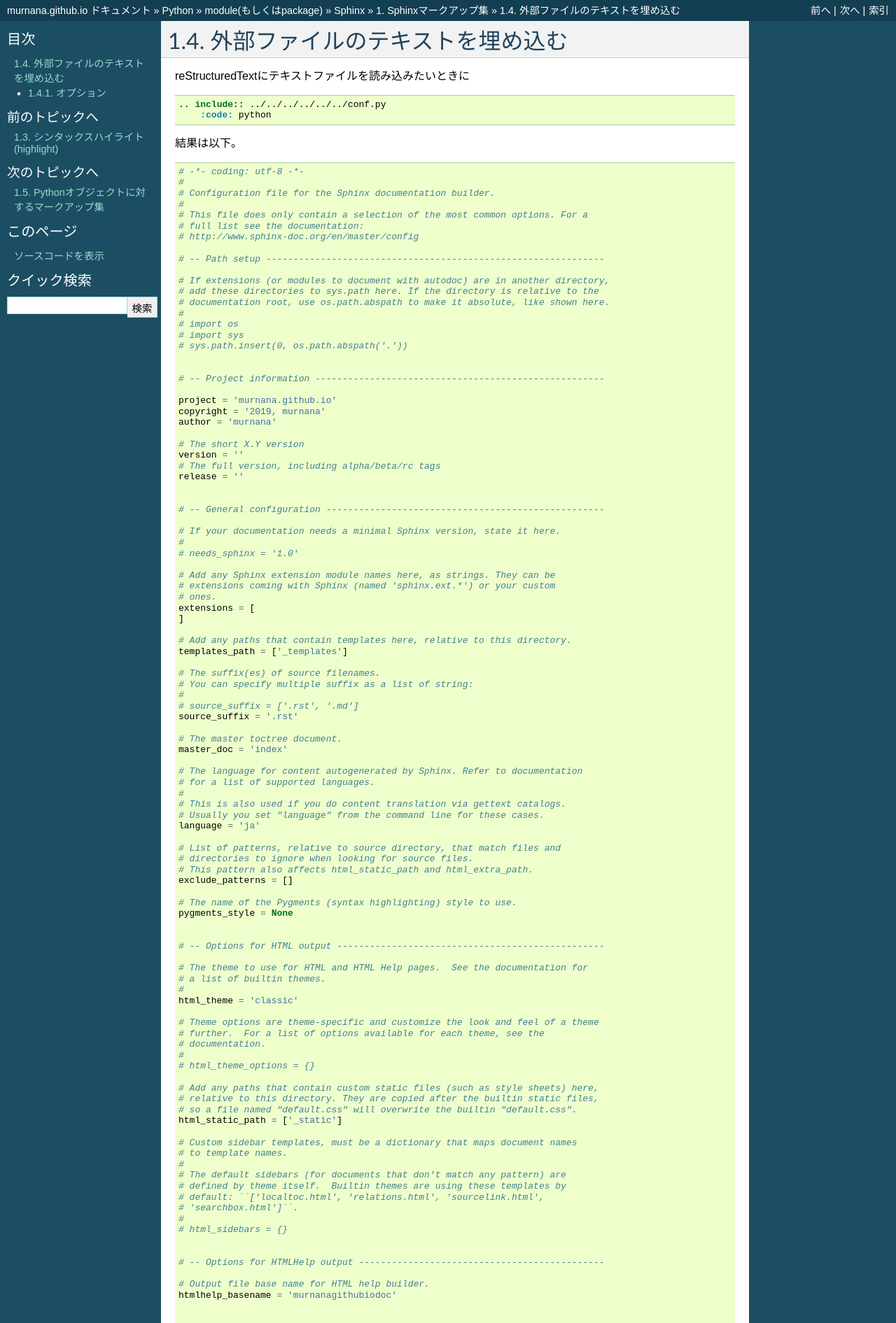
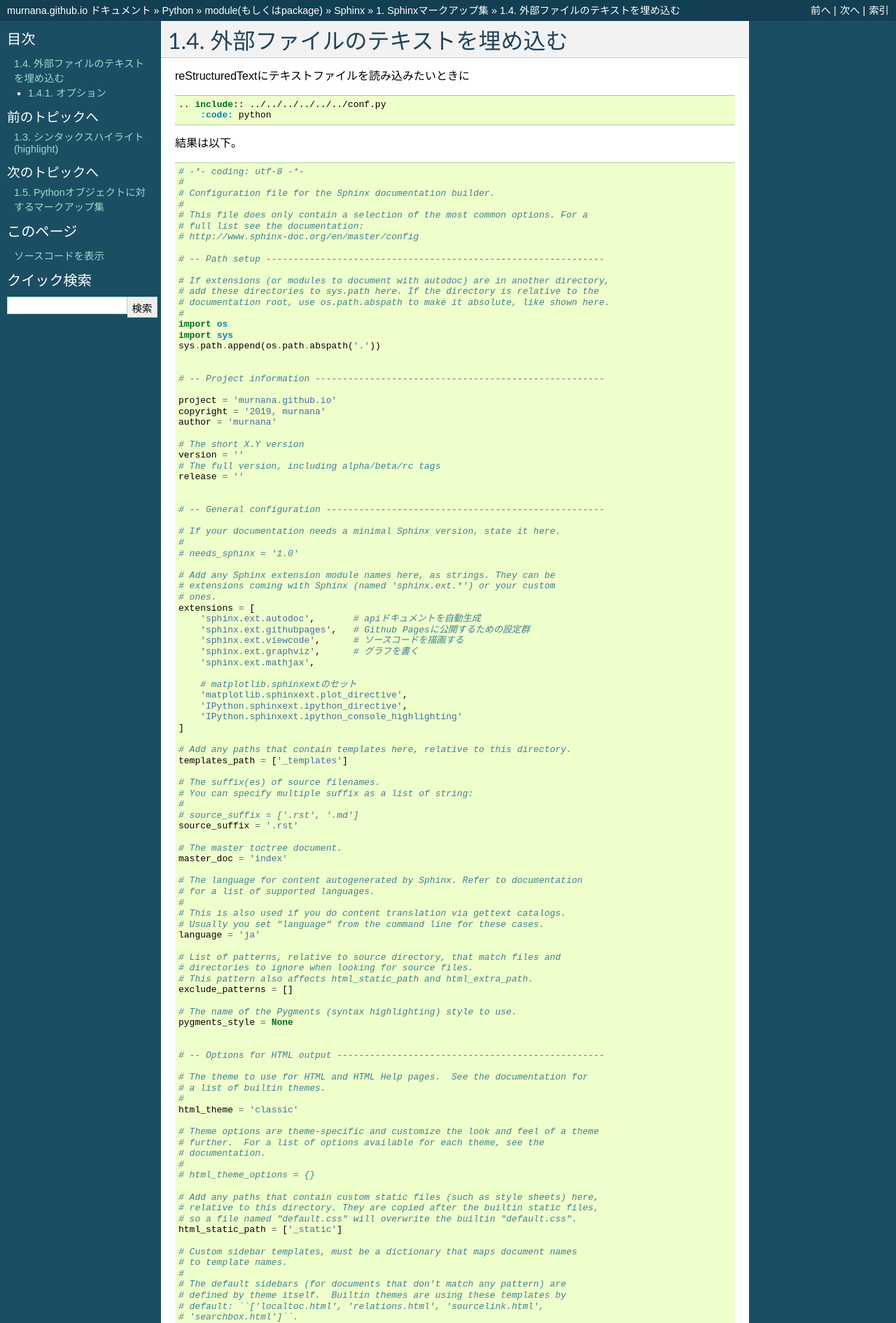
Before and after one commit to murnana/murnana.github.io, a Sphinx documentation site: the page built from source/programing/language/python/modules/sphinx/markup/include.rst, in a window 1280 px wide. Shown: the top 1891 px of the page at 70% size. Built offline with Sphinx 7.4.7, drawn with Linux system fonts in a browser that asks for light colours.

Commit message:
add enviroment

```diff
--- a/source/conf.py
+++ b/source/conf.py
@@ -12,9 +12,9 @@
 # add these directories to sys.path here. If the directory is relative to the
 # documentation root, use os.path.abspath to make it absolute, like shown here.
 #
-# import os
-# import sys
-# sys.path.insert(0, os.path.abspath('.'))
+import os
+import sys
+sys.path.append(os.path.abspath('.'))
 
 
 # -- Project information -----------------------------------------------------
@@ -39,6 +39,16 @@ release = ''
 # extensions coming with Sphinx (named 'sphinx.ext.*') or your custom
 # ones.
 extensions = [
+    'sphinx.ext.autodoc',       # apiドキュメントを自動生成
+    'sphinx.ext.githubpages',   # Github Pagesに公開するための設定群
+    'sphinx.ext.viewcode',      # ソースコードを描画する
+    'sphinx.ext.graphviz',      # グラフを書く
+    'sphinx.ext.mathjax',
+
+    # matplotlib.sphinxextのセット
+    'matplotlib.sphinxext.plot_directive',
+    'IPython.sphinxext.ipython_directive',
+    'IPython.sphinxext.ipython_console_highlighting'
 ]
 
 # Add any paths that contain templates here, relative to this directory.
```
Also changed, not shown: 5 other files.
